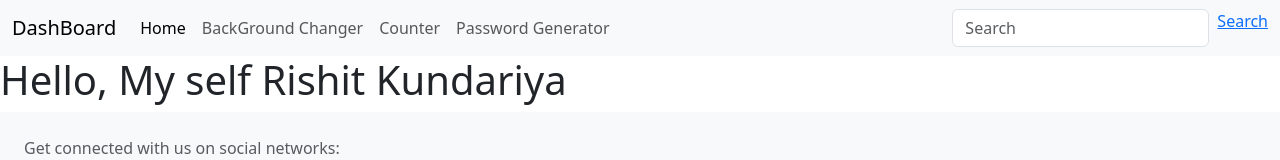
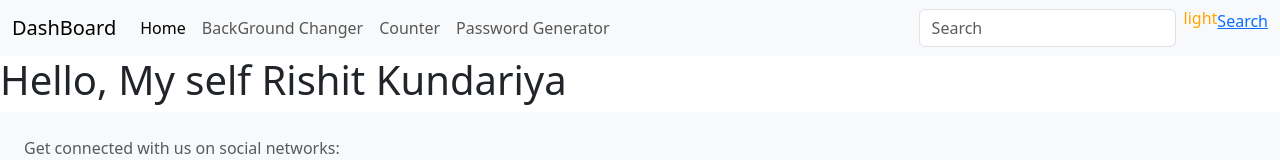
Before and after one commit to rishitkundariya/Learning_React_Js, a React (Create React App) app in the folder react_js_demo/: page / in a window 1280 px wide. Shown: the top 160 px of the page. Built offline with nearby package versions, Linux system fonts and the light colour scheme.

Commit message:
Make Theme toggler using context API.

```diff
--- a/react_js_demo/src/components/Navbar/Navbar.jsx
+++ b/react_js_demo/src/components/Navbar/Navbar.jsx
@@ -1,12 +1,35 @@
-import React, { useContext } from "react";
+import React, { useContext, useEffect, useState } from "react";
 import { Link, NavLink } from "react-router-dom";
 import UserContext from "../../context/UserContext";
+import { ThemeProvider } from "../../context/theme";
+import ThemeButton from "./ThemeButton";
 
 export default function Navbar() {
   const { data } = useContext(UserContext);
-  console.log(data);
+  const [themeMode, setThemeMode] = useState("light");
+  const lightTheme = () => {
+    setThemeMode("light");
+  };
+  const darkTheme = () => {
+    setThemeMode("dark");
+  };
+  useEffect(() => {
+    let getHtml = document.getElementsByTagName("nav");
+    if (themeMode == "light") {
+      getHtml[0].classList.remove("navbar-dark");
+      getHtml[0].classList.remove("bg-dark");
+      getHtml[0].classList.add("navbar-light");
+      getHtml[0].classList.add("bg-light");
+    } else {
+      getHtml[0].classList.remove("navbar-light");
+      getHtml[0].classList.remove("bg-light");
+      getHtml[0].classList.add("navbar-dark");
+      getHtml[0].classList.add("bg-dark");
+    }
+  }, [themeMode]);
   return (
     <>
+      <ThemeProvider value={{ themeMode, lightTheme, darkTheme }}>
         <nav class="navbar navbar-expand-lg navbar-light bg-light">
           <div class="container-fluid">
             <Link class="navbar-brand" to="dashboard">
@@ -45,7 +68,7 @@ export default function Navbar() {
                     Password Generator
                   </Link>
                 </li>
-              <li class="nav-item">{data?.username}</li>
+                <li class="nav-item nav-link">{data?.username}</li>
               </ul>
               <form class="d-flex">
                 <input
@@ -54,6 +77,7 @@ export default function Navbar() {
                   placeholder="Search"
                   aria-label="Search"
                 />
+                <ThemeButton></ThemeButton>
                 <NavLink
                   class="btn btn-outline-success"
                   to="search/Rishit"
@@ -65,6 +89,7 @@ export default function Navbar() {
             </div>
           </div>
         </nav>
+      </ThemeProvider>
     </>
   );
 }
--- /dev/null
+++ b/react_js_demo/src/components/Navbar/ThemeButton.jsx
@@ -0,0 +1,22 @@
+import { useTheme } from "../../context/theme";
+import React from "react";
+
+export default function ThemeButton() {
+  const { themeMode, lightTheme, darkTheme } = useTheme();
+  const themechange = () => {
+    if (themeMode == "light") {
+      darkTheme();
+    } else {
+      lightTheme();
+    }
+  };
+  return (
+    <>
+      <span>
+        <h6 onClick={themechange} style={{ color: "orange" }}>
+          {themeMode}
+        </h6>
+      </span>
+    </>
+  );
+}
--- /dev/null
+++ b/react_js_demo/src/context/theme.js
@@ -0,0 +1,12 @@
+import React, { createContext, useContext } from "react";
+export const ThemeContext = createContext({
+  themeMode: "light",
+  darkTheme: () => {},
+  lightTheme: () => {},
+});
+
+export const ThemeProvider = ThemeContext.Provider;
+
+export function useTheme() {
+  return useContext(ThemeContext);
+}
```
Lines whose indentation alone changed are shown as unchanged.
